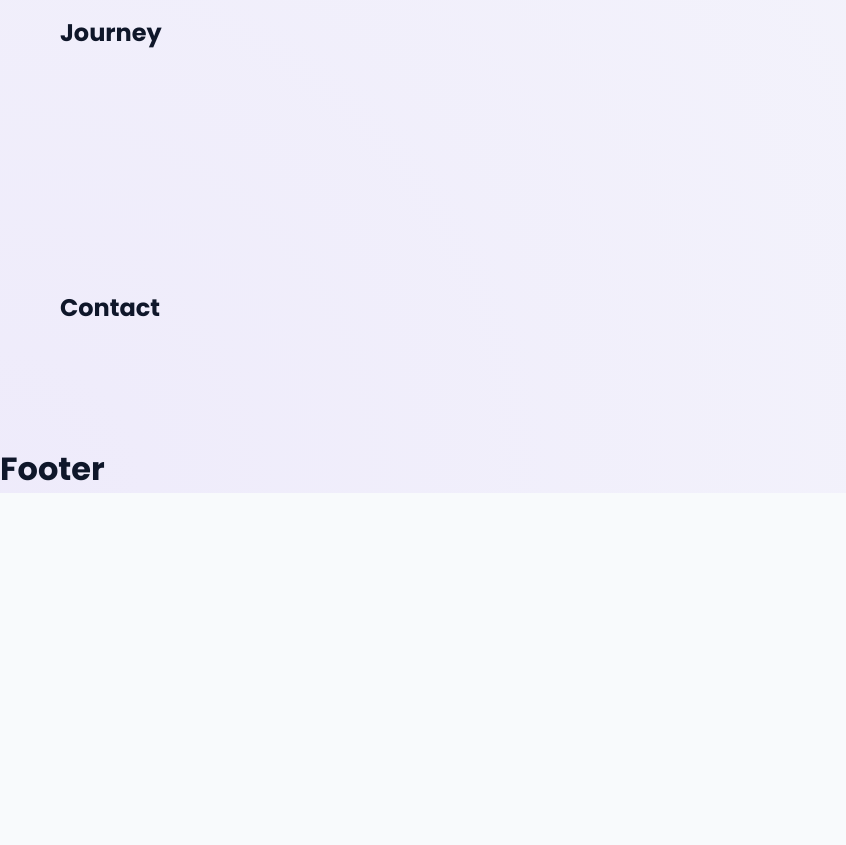
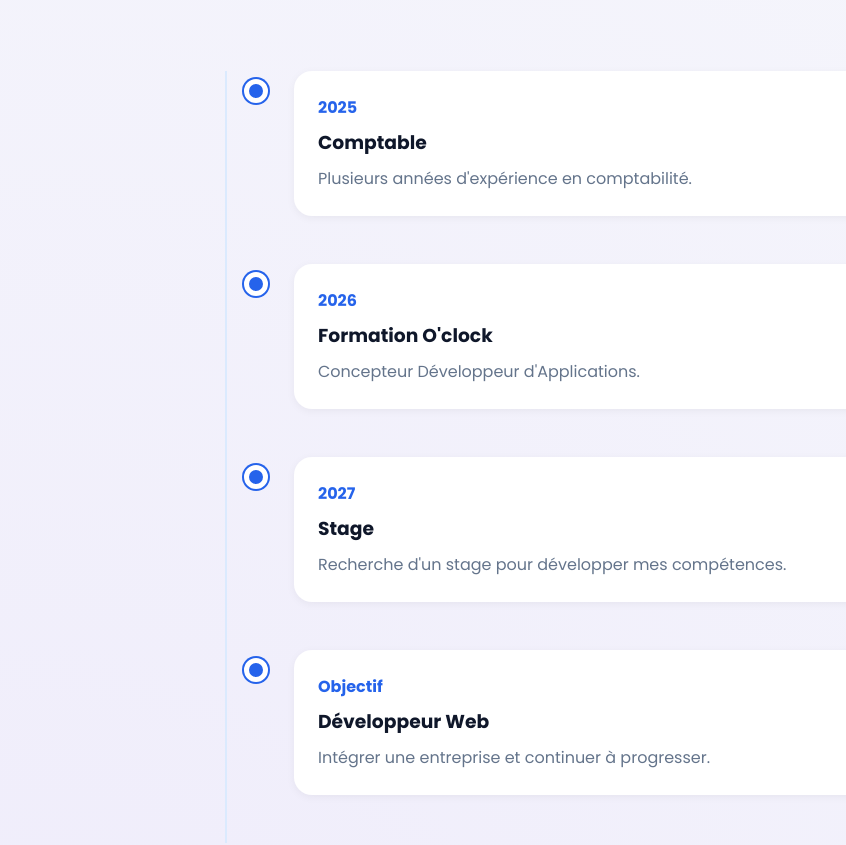
Before and after one commit to ArnaudBloyet/portfolio, a Svelte app: page / in a window 1280 px wide. Shown: the part 3860-4705 px from the top of the page, without its empty margins (0-846 px from the left). Before the commit the page ends 4353 px from the top, so only its background shows below. Built offline with nearby package versions, Linux system fonts and the light colour scheme.

Commit message:
feat(journey): add timeline section

```diff
--- a/src/components/sections/Journey.svelte
+++ b/src/components/sections/Journey.svelte
@@ -1,3 +1,166 @@
-<section id="journey">
-    <h1>Journey</h1>
+<script>
+    import SectionTitle from "../ui/SectionTitle.svelte";
+
+    const journey = [
+        {
+            year: "2025",
+            title: "Comptable",
+            description: "Plusieurs années d'expérience en comptabilité."
+        },
+        {
+            year: "2026",
+            title: "Formation O'clock",
+            description: "Concepteur Développeur d'Applications."
+        },
+        {
+            year: "2027",
+            title: "Stage",
+            description: "Recherche d'un stage pour développer mes compétences."
+        },
+        {
+            year: "Objectif",
+            title: "Développeur Web",
+            description: "Intégrer une entreprise et continuer à progresser."
+        }
+    ];
+</script>
+
+<section class="journey" id="journey">
+
+    <SectionTitle>
+        Mon parcours
+    </SectionTitle>
+
+    <div class="timeline">
+
+        {#each journey as step}
+
+            <div class="timeline__item">
+
+                <div class="timeline__dot"></div>
+
+                <div class="timeline__content">
+
+                    <span>{step.year}</span>
+
+                    <h3>{step.title}</h3>
+
+                    <p>{step.description}</p>
+
+                </div>
+
+            </div>
+
+        {/each}
+
+    </div>
+
 </section>
+
+<style>
+
+.journey{
+
+    max-width:900px;
+
+    margin:auto;
+
+    padding:7rem 1.5rem;
+
+}
+
+.timeline{
+
+    position:relative;
+
+    margin-top:4rem;
+
+    padding-left:2rem;
+
+}
+
+.timeline::before{
+
+    content:"";
+
+    position:absolute;
+
+    left:11px;
+
+    top:0;
+
+    bottom:0;
+
+    width:2px;
+
+    background:#dbeafe;
+
+}
+
+.timeline__item{
+
+    position:relative;
+
+    padding-bottom:3rem;
+
+}
+
+.timeline__dot{
+
+    position:absolute;
+
+    left:-2px;
+
+    top:8px;
+
+    width:24px;
+
+    height:24px;
+
+    border-radius:50%;
+
+    background:var(--primary);
+
+    border:5px solid white;
+
+    box-shadow:0 0 0 2px var(--primary);
+
+}
+
+.timeline__content{
+
+    margin-left:3rem;
+
+    background:white;
+
+    padding:1.5rem;
+
+    border-radius:18px;
+
+    box-shadow:var(--shadow-sm);
+
+}
+
+.timeline__content span{
+
+    color:var(--primary);
+
+    font-weight:700;
+
+}
+
+.timeline__content h3{
+
+    margin:.5rem 0;
+
+}
+
+.timeline__content p{
+
+    color:#64748b;
+
+    line-height:1.7;
+
+}
+
+</style>
```
